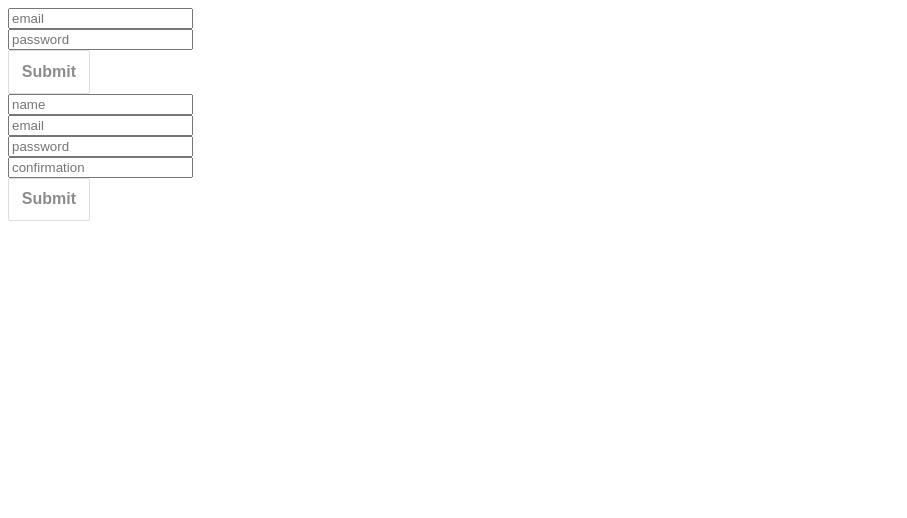
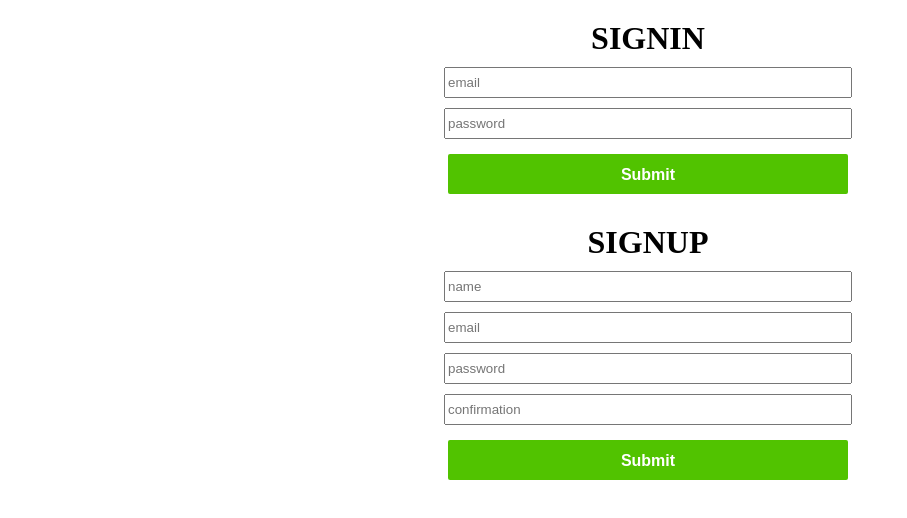
Before and after one commit to Motonary/Fortuna, a React app in the folder client/: page / in a window 1280 px wide. Shown: the top 518 px of the page, without its empty margins (0-907 px from the left). Built offline with nearby package versions, Linux system fonts and the light colour scheme; the HTML template or start-up script is replaced by a standard one.

Commit message:
set form style

```diff
--- a/client/src/components/atoms/Button/index.tsx
+++ b/client/src/components/atoms/Button/index.tsx
@@ -3,7 +3,7 @@ import * as styles from './style.css'
 
 function buttonFactory(type: string) {
   return ({ children, className, ...props }: any) => (
-    <button className={[styles.button, styles.normal, className].join(' ')} {...props}>
+    <button className={[styles.button, styles.primary, className].join(' ')} {...props}>
       {children}
     </button>
   )
--- a/client/src/components/organisms/Form/index.tsx
+++ b/client/src/components/organisms/Form/index.tsx
@@ -1,9 +1,11 @@
 import React from 'react'
-import { Field, Formik } from 'formik'
+import { Field, Formik, ErrorMessage } from 'formik'
 import _ from 'lodash'
 
-import Button from '../../atoms/Button'
-import ErrorMessage from '../../atoms/ErrorMessage'
+import { PrimaryButton } from '../../atoms/Button'
+// import ErrorMessage from '../../atoms/ErrorMessage'
+
+import styles from './style.css'
 
 import { FormValues } from './form-types'
 
@@ -44,24 +46,30 @@ function submit(values: FormValues, actions: any) {
 
 function formFactory(type: string) {
   return ({ ...props }: any) => (
-    <div id={`${type}-form`}>
+    <div id={styles.formContainer}>
+      <h1 id={styles.formName}>{type.toUpperCase()}</h1>
       <Formik
         initialValues={{ ...props }}
         validate={validate}
         onSubmit={submit}
         render={({ handleSubmit, isSubmitting }) => (
-          <form onSubmit={handleSubmit}>
+          <form className={styles.signForm} onSubmit={handleSubmit}>
             {_.map(Object.keys(props), key => {
               return (
-                <div>
-                  <Field type={`${key}`} name={`${key}`} placeholder={`${key}`} />
-                  <ErrorMessage name={`${key}`} />
+                <div className={styles.formFields}>
+                  <Field
+                    type={`${key}`}
+                    name={`${key}`}
+                    placeholder={`${key}`}
+                    className={styles.formField}
+                  />
+                  <ErrorMessage name={`${key}`}>{msg => <div>{msg}</div>}</ErrorMessage>
                 </div>
               )
             })}
-            <Button type="submit" disabled={isSubmitting}>
+            <PrimaryButton type="submit" className={styles.formButton} disabled={isSubmitting}>
               Submit
-            </Button>
+            </PrimaryButton>
           </form>
         )}
       />
--- /dev/null
+++ b/client/src/components/organisms/Form/style.css
@@ -0,0 +1,34 @@
+#formContainer {
+  width: 100vw;
+  margin: 20px auto;
+}
+
+#formContainer #formName {
+  width: 50%;
+  margin: 5px auto;
+  text-align: center;
+}
+
+#formContainer .signForm {
+  display: flex;
+  flex-direction: column;
+  width: 50%;
+  margin: 5px auto;
+}
+
+#formContainer .signForm .formFields {
+  margin: 5px auto;
+}
+
+#formContainer .signForm .formField {
+  width: 400px;
+  height: 25px;
+  margin: 0 auto;
+}
+
+#formContainer .signForm .formButton {
+  width: 400px;
+  height: 40px;
+  margin: 10px auto;
+  cursor: pointer;
+}
--- /dev/null
+++ b/client/src/components/organisms/Form/style.css.d.ts
@@ -0,0 +1,6 @@
+export const formContainer: string
+export const formName: string
+export const signForm: string
+export const formFields: string
+export const formField: string
+export const formButton: string
```
Also changed, not shown: client/package.json (+3 -4 lines).
